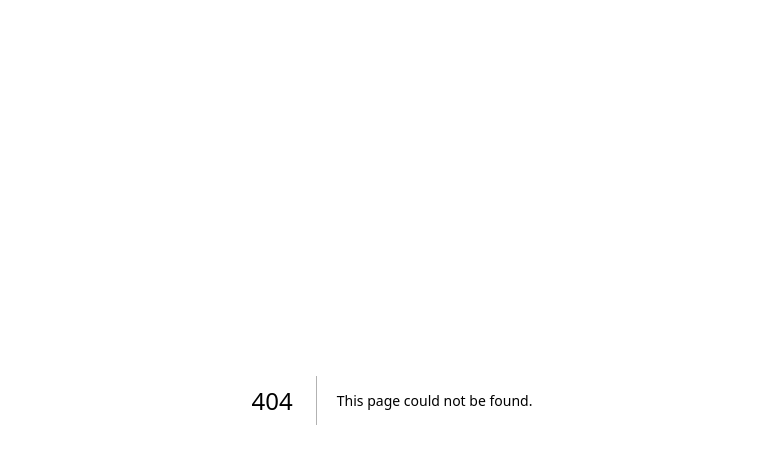
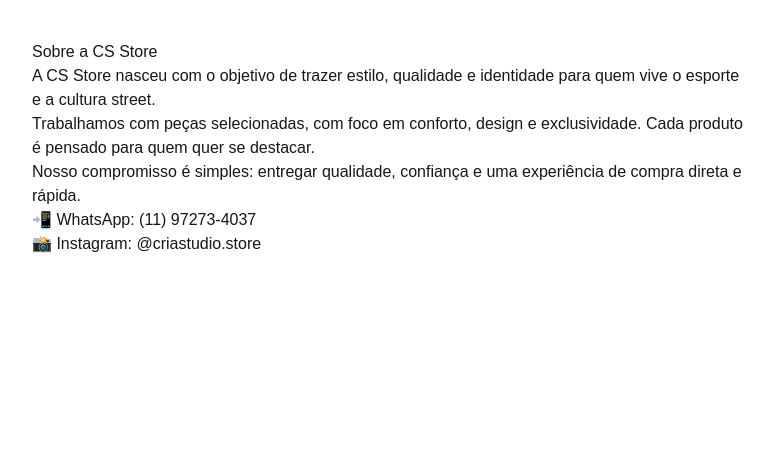
Before and after one commit to caiosilva-design/cs-store, a Next.js app: page /sobre in a window 1280 px wide. Before the commit this address had no page. Shown: the top 464 px of the page, without its empty margins (248-1022 px from the left). Built offline with nearby package versions, Linux system fonts and the light colour scheme.

Commit message:
Add files via upload

```diff
--- /dev/null
+++ b/app/sobre/page.tsx
@@ -0,0 +1,23 @@
+export default function Sobre() {
+ return (
+<div style={{ padding: "40px", maxWidth: "800px", margin: "auto" }}>
+<h1>Sobre a CS Store</h1>
+<p>
+       A CS Store nasceu com o objetivo de trazer estilo, qualidade e identidade
+       para quem vive o esporte e a cultura street.
+</p>
+<p>
+       Trabalhamos com peças selecionadas, com foco em conforto, design e
+       exclusividade. Cada produto é pensado para quem quer se destacar.
+</p>
+<p>
+       Nosso compromisso é simples: entregar qualidade, confiança e uma
+       experiência de compra direta e rápida.
+</p>
+<p>
+       📲 WhatsApp: (11) 97273-4037 <br />
+       📸 Instagram: @criastudio.store
+</p>
+</div>
+ );
+}
```
